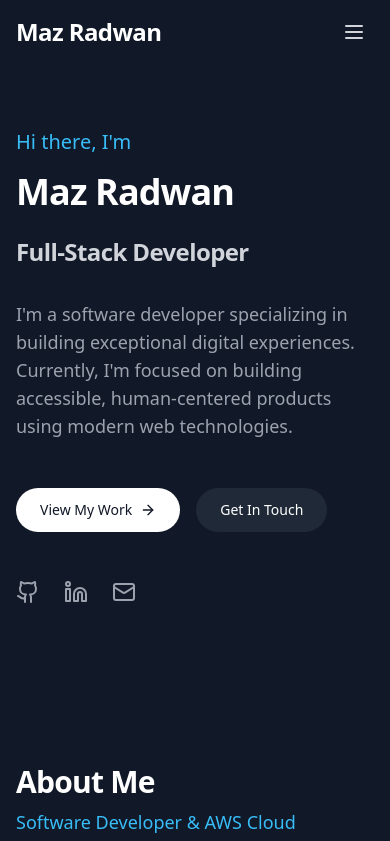
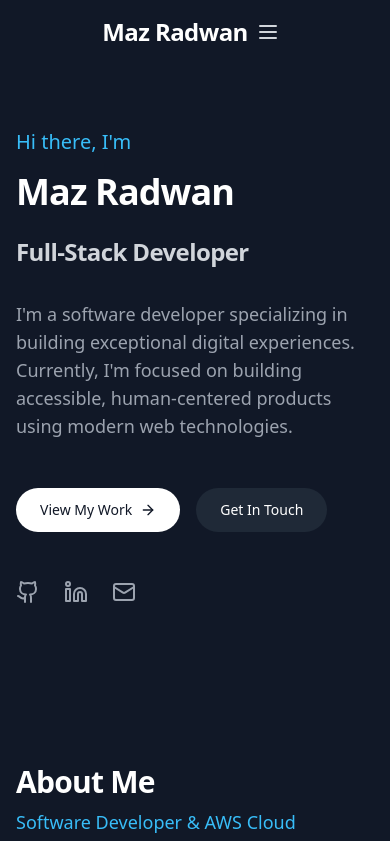
Before and after one commit to MazRadwan/dev_portolio, a Next.js app: page / in a window 390 px wide. Shown: the top 841 px of the page. Built offline with nearby package versions, Linux system fonts and the light colour scheme.

Commit message:
adjusted container.tsx for mobile

```diff
--- a/src/components/ui/Container.tsx
+++ b/src/components/ui/Container.tsx
@@ -6,7 +6,7 @@
 
 export function Container({ children, className = "" }: ContainerProps) {
   return (
-    <div className={`max-w-7xl mx-auto px-4 sm:px-6 lg:px-8 ${className}`}>
+    <div className={`w-full max-w-7xl mx-auto px-4 sm:px-6 lg:px-8 flex flex-col items-center ${className}`}>
       {children}
     </div>
   );
```
